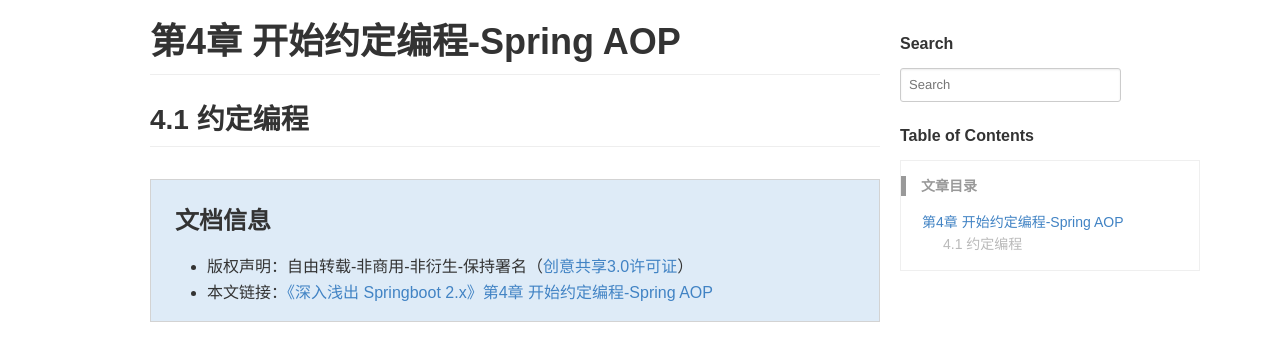
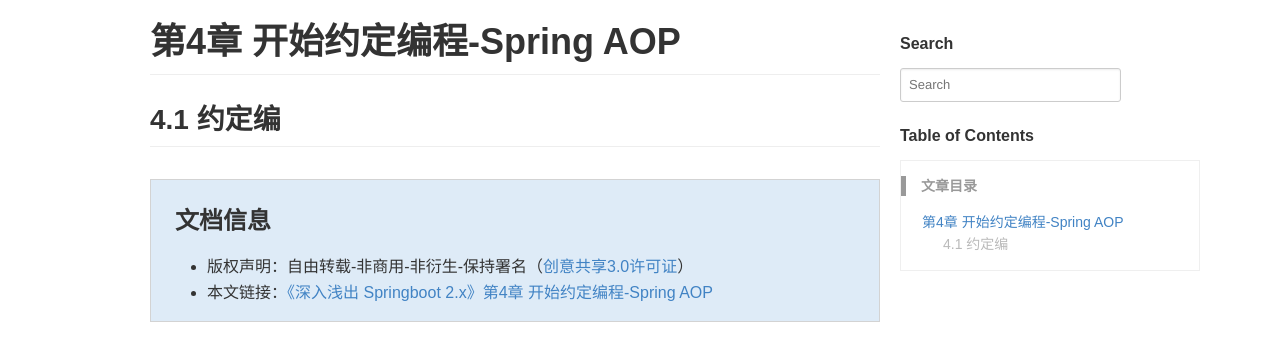
Before and after one commit to wenb1/wenb1.github.io, a Jekyll site: the page built from _posts/2020-05-25-shen-ru-qian-chu-springboot-4.md, in a window 1280 px wide. Shown: the part 245-584 px from the top of the page. Built offline with Jekyll 4.4.1, drawn with Linux system fonts in a browser that asks for light colours; comment, search, counter and statistics services are not loaded.

Commit message:
modify blog

```diff
--- a/_posts/2020-05-25-shen-ru-qian-chu-springboot-4.md
+++ b/_posts/2020-05-25-shen-ru-qian-chu-springboot-4.md
@@ -8,4 +8,4 @@
 
 # 第4章 开始约定编程-Spring AOP
 
-## 4.1 约定编程
+## 4.1 约定编
```
Also changed, not shown: _posts/2020-06-03-java-concurrency-terminate.md (+2 -0 lines).
